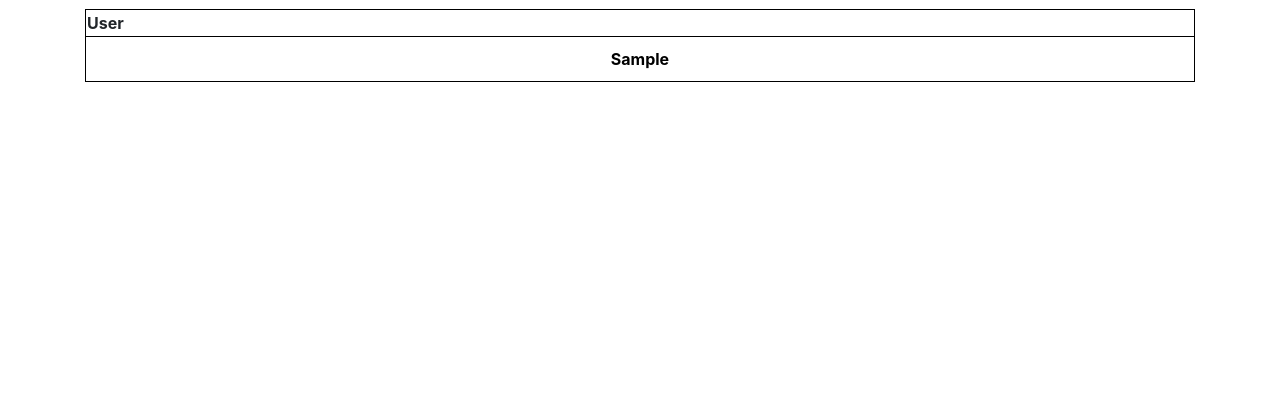
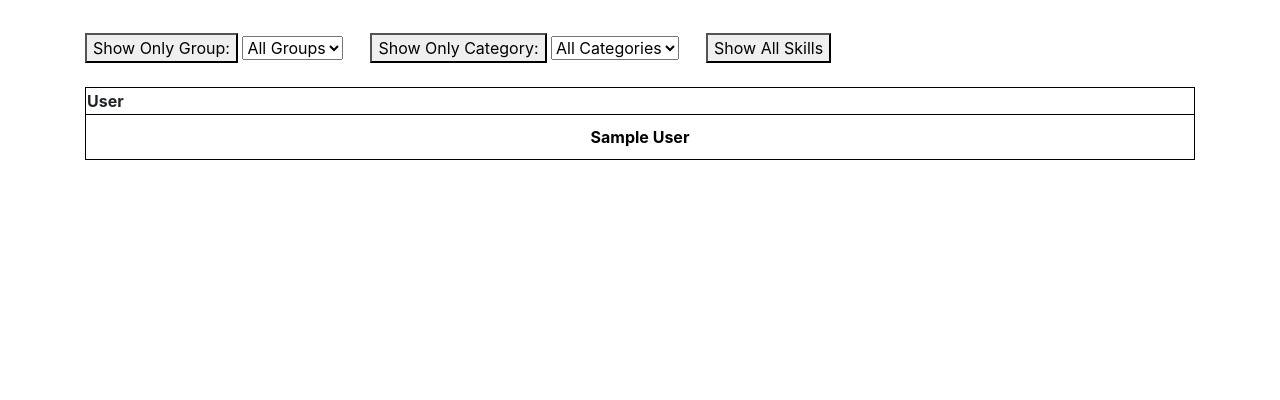
Before and after one commit to MattBlanpain/Repository_Project_SMS, a Flask app: page /proficiencies in a window 1280 px wide. Shown: the part 373-773 px from the top of the page. Run offline with Flask 3, Linux system fonts and the light colour scheme; the visitor is signed in with stand-in values (Sample User, id 1); data comes from the database, SQL or seed files in the repository; data that the repository does not hold is empty; some libraries are stand-ins or nearby versions.

Commit message:
big improvements for proficiencies matrix with filter by group and category

```diff
--- a/website/templates/proficiencies.html
+++ b/website/templates/proficiencies.html
@@ -1,12 +1,34 @@
 {% extends "base.html" %}
 
 {% block title %}
-    ProficiencyMatrix
+    Proficiency_Matrix
 {% endblock %}
-
 
 {% block content %}
 <h1 align="center">Proficiency Matrix</h1>
+<br>
+<div>
+    <button onclick="showOnlyGroup()">Show Only Group:</button>
+    <select id="groupFilter">
+        <option value="all">All Groups</option>
+        <!-- Options will be dynamically populated with available groups -->
+        {% for group in available_groups %}
+            <option value="{{ group.group_id }}" {% if selected_group_id == group.group_id %} selected {% endif %}>{{ group.group_name }}</option>
+        {% endfor %}
+    </select>
+    &nbsp;&nbsp;&nbsp;&nbsp;
+    <button onclick="showOnlyCategory()">Show Only Category:</button>
+    <select id="categoryFilter">
+        <option value="all">All Categories</option>
+        <!-- Options will be dynamically populated with available categories -->
+        {% for category in available_categories %}
+            <option value="{{ category.category_id }}" {% if selected_category_id == category.category_id %} selected {% endif %}>{{ category.category_name }}</option>
+        {% endfor %}
+    </select>
+    &nbsp;&nbsp;&nbsp;&nbsp;
+    <button onclick="showAllSkills()">Show All Skills</button>
+</div>
+<br>
 <table id="proficiencyMatrix" class="display">
     <thead>
         <tr>
@@ -21,7 +43,7 @@
         <!-- Loop through the users to create rows -->
         {% for a_user in list_all_users %}
             <tr>
-                    <td>{{ a_user.first_name }}</td>
+                <td>{{ a_user.first_name }} {{ a_user.last_name }}</td>
                 <!-- Loop through the skills to populate proficiency values -->
                 {% for a_skill in list_all_skills %}
                     <td data-value="{{ matrix.at[a_user.id,a_skill.skill_id] }}">{{ matrix.at[a_user.id,a_skill.skill_id] }}</td>
@@ -34,9 +56,30 @@
 <script type="text/javascript" src="https://code.jquery.com/jquery-3.6.0.min.js"></script>
 <script type="text/javascript" src="https://cdn.datatables.net/1.11.6/js/jquery.dataTables.min.js"></script>
 <script>
+    function showOnlyGroup() {
+        var selectedGroup = document.getElementById("groupFilter").value;
+        if (selectedGroup !== "all") {
+            // Reload the page with the selected group filter
+            window.location.href = "/proficiencies?group=" + selectedGroup;
+        }
+    }
+
+    function showAllSkills() {
+        // Reload the page to show all skills
+        window.location.href = "/proficiencies";
+    }
+
     // Initialize DataTables
     $(document).ready(function () {
         $('#proficiencyMatrix').DataTable();
     });
+
+    function showOnlyCategory() {
+        var selectedCategory = document.getElementById("categoryFilter").value;
+        if (selectedCategory !== "all") {
+            // Reload the page with the selected category filter
+            window.location.href = "/proficiencies?category=" + selectedCategory;
+        }
+    }
 </script>
 {% endblock %}
--- a/website/templates/proficiency_spider.html
+++ b/website/templates/proficiency_spider.html
@@ -1,13 +1,13 @@
 {% extends "base.html" %}
 
 {% block title %}
-    ProficiencySpider
+    Proficiency_Spider
 {% endblock %}
 
 {% block content %}
 
 
-    <h1>Proficiency Radar Graph for {{ selected_user.first_name }}</h1>
+    <h1>Proficiency Radar Graph for {{ selected_user.first_name }} {{ selected_user.last_name }}</h1>
     <canvas id="proficiencySpider"></canvas>
     <script>
         var ctx = document.getElementById('proficiencySpider').getContext('2d');
--- a/website/templates/qualifications.html
+++ b/website/templates/qualifications.html
@@ -1,7 +1,7 @@
 {% extends "base.html" %}
 
 {% block title %}
-    Cities
+    Qualifications
 {% endblock %}
 
 {% block content %}
--- a/website/views.py
+++ b/website/views.py
@@ -87,28 +87,34 @@ def view_users():
 
     return render_template('people.html', get_city_name_from_user=get_city_name_from_user, users=users, user=current_user)
 
+
 @views.route('/proficiencies', methods=['GET'])
 @login_required
 def display_proficiency_matrix():
+    list_all_users = User.query.all()
+    list_all_skills = Skill.query.all()
 
-    # Get all users and skills
-    list_all_users = User.query.all()
-    #list_all_skills = Skill.query.all()
-    #selected_group_id = 1  # Replace this with the group_id you want to filter by
-    selected_group = SkillGroup.query.filter_by(default_group=True).first()
-    if selected_group:
-        selected_group_id = selected_group.group_id
-    else:
-        # Handle the case where no SkillGroup has default_group set to True
-        selected_group_id = 2  # You can choose an appropriate default value or error handling strategy
+    # Fetch available groups for dropdown
+    available_groups = SkillGroup.query.all()
 
-    list_all_skills = Skill.query.filter_by(parent_group=selected_group_id).all()
+    # Fetch available categories for dropdown
+    available_categories = SkillCategory.query.all()
 
+    selected_group_id = request.args.get('group')  # Get the selected group from URL parameters
+    selected_category_id = request.args.get('category')  # Get the selected category from URL parameters
 
-    # Create an empty matrix with users IDs as rows and skills IDs as columns
+    if selected_group_id and selected_group_id != "all":
+        # Filter skills by selected group
+        list_all_skills = Skill.query.filter_by(parent_group=selected_group_id).all()
+
+    if selected_category_id and selected_category_id != "all":
+        # Filter skills by selected category (fetching all groups in the category)
+        groups_in_category = SkillGroup.query.filter_by(parent_category=selected_category_id).all()
+        group_ids_in_category = [group.group_id for group in groups_in_category]
+        list_all_skills = Skill.query.filter(Skill.parent_group.in_(group_ids_in_category)).all()
+
     proficiency_matrix = pd.DataFrame(0, index=[a_user.id for a_user in list_all_users], columns=[a_skill.skill_id for a_skill in list_all_skills])
 
-    # Fill in the matrix with proficiency values
     list_all_assessments = Assessment.query.all()
     for an_assessment in list_all_assessments:
         for_user = an_assessment.for_user
@@ -116,7 +122,7 @@ def display_proficiency_matrix():
         proficiency = int(an_assessment.proficiency_level.value)
         proficiency_matrix.at[for_user, for_skill] = proficiency
 
-    return render_template('proficiencies.html', list_all_skills=list_all_skills, list_all_users=list_all_users, matrix=proficiency_matrix, user=current_user)
+    return render_template('proficiencies.html', list_all_skills=list_all_skills, list_all_users=list_all_users, matrix=proficiency_matrix, user=current_user, available_groups=available_groups, available_categories=available_categories, selected_group_id=selected_group_id, selected_category_id=selected_category_id)
 
 @views.route('/init-10-users', methods=['GET'])
 def create10users():
```
Lines whose indentation alone changed are shown as unchanged.
